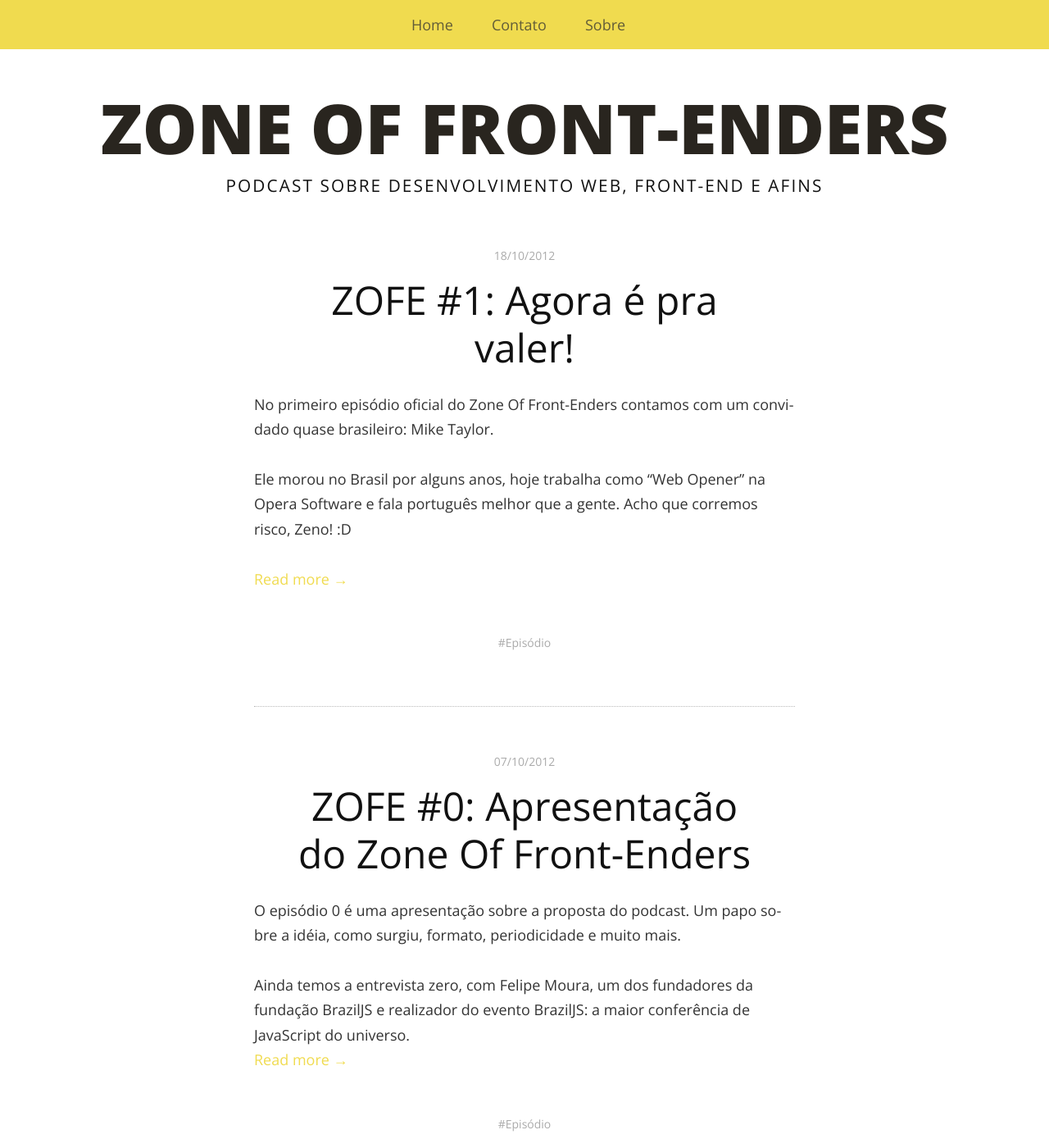
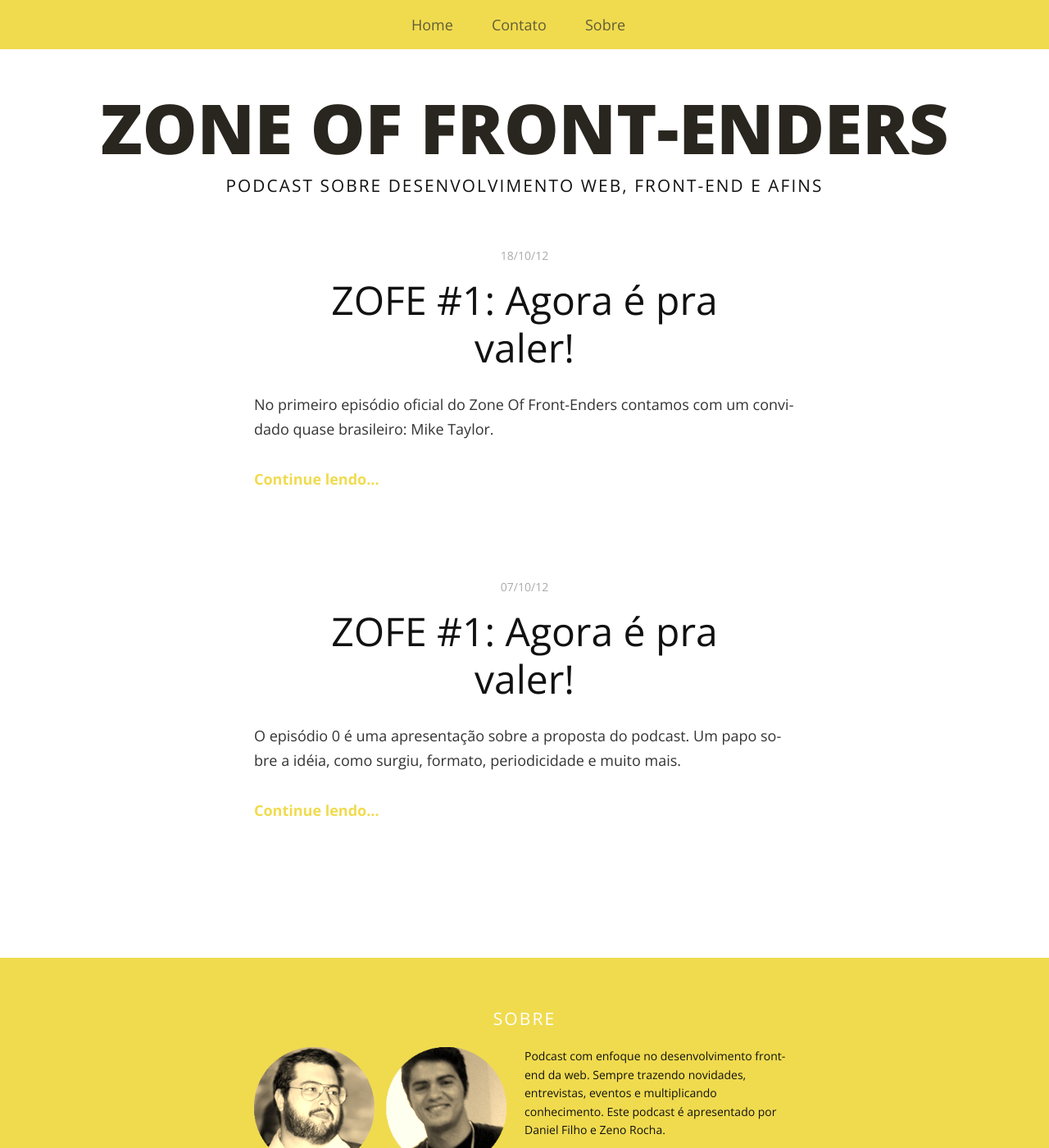
Before and after one commit to almirfilho/zofe, a Jekyll site: the page built from index.html, in a window 1280 px wide and 1400 px high. Shown: the whole window at 82% size. Built offline with Jekyll 4.4.1, drawn with Linux system fonts in a browser that asks for light colours; the list of posts is cut into pages by our own code.

Commit message:
adicionando posts e os listando dinâmicamente na home

```diff
--- /dev/null
+++ b/_posts/2012-10-07-episodio-0.html
@@ -0,0 +1,6 @@
+---
+title: 'ZOFE #1: Agora é pra valer!'
+layout: default
+---
+
+<p>O episódio 0 é uma apresentação sobre a proposta do podcast. Um papo sobre a idéia, como surgiu, formato, periodicidade e muito mais.</p>
--- /dev/null
+++ b/_posts/2012-10-18-episodio-1.html
@@ -0,0 +1,6 @@
+---
+title: 'ZOFE #1: Agora é pra valer!'
+layout: default
+---
+
+<p>No primeiro episódio oficial do Zone Of Front-Enders contamos com um convidado quase brasileiro: Mike Taylor.</p>
--- a/index.html
+++ b/index.html
@@ -2,65 +2,39 @@
 layout: default
 ---
 
-<article id="post-44" class="post-44 post type-post status-publish format-standard hentry category-episodio">
+{% for post in paginator.posts %}
+
+  <article class="post type-post status-publish format-standard hentry category-episodio">
 
     <aside class="entry-details">
-    <a href="http://zofe.com.br/zofe-1-agora-e-pra-valer/" class="entry-date">18/10/2012</a>
+      <a href="{{ post.url }}" class="entry-date">{{ post.date | date: "%d/%m/%y" }}</a>
     </aside><!--end .entry-details -->
 
     <header class="entry-header">
-    <h2 class="entry-title"><a href="http://zofe.com.br/zofe-1-agora-e-pra-valer/" title="Permalink to ZOFE #1: Agora é pra valer!" rel="bookmark">ZOFE #1: Agora é pra valer!</a></h2>
+      <h2 class="entry-title"><a href="{{ post.url }}" title="{{ post.title }}" rel="bookmark">{{ post.title }}</a></h2>
     </header><!--end .entry-header -->
 
-
     <div class="entry-content clearfix">
-
-            <p>No primeiro episódio oficial do Zone Of Front-Enders contamos com um convidado quase brasileiro: Mike Taylor.</p>
-<p>Ele morou no Brasil por alguns anos, hoje trabalha como &#8220;Web Opener&#8221; na Opera Software e fala português melhor que a gente. Acho que corremos risco, Zeno! :D</p>
-<p> <a href="http://zofe.com.br/zofe-1-agora-e-pra-valer/#more-44" class="more-link">Read more &rarr;</a></p>
-
+      {% if post.excerpt %}
+        {{ post.excerpt | markdownify }}
+        <p><strong><a href="{{ post.url }}">Continue lendo...</a></strong></p>
+      {% else %}
+        {{ post.content }}
+      {% endif %}
     </div><!-- end .entry-content -->
 
-
-  <footer class="entry-meta">
+    <!-- <footer class="entry-meta">
       <ul>
-      <li class="entry-cats"><ul class="post-categories">
-  <li><a href="http://zofe.com.br/category/episodio/" title="View all posts in Episódio" rel="category tag">Episódio</a></li></ul></li>
+        <li class="entry-cats">
+          <ul class="post-categories">
+            <li><a href="http://zofe.com.br/category/episodio/" title="View all posts in Episódio" rel="category tag">Episódio</a></li>
+          </ul>
+        </li>
         <li class="entry-comments"><a href="http://zofe.com.br/zofe-1-agora-e-pra-valer/#respond" class="comments-link"  title="Comment on ZOFE #1: Agora é pra valer!"> </a></li>
         <li class="entry-edit"></li>
       </ul>
-  </footer><!-- end .entry-meta -->
+    </footer> --><!-- end .entry-meta -->
 
-</article><!-- end post -44 -->
+  </article><!-- end post -->
 
-
-<article id="post-21" class="post-21 post type-post status-publish format-standard hentry category-episodio">
-
-  <aside class="entry-details">
-    <a href="http://zofe.com.br/zofe-0-apresentacao-do-zone-of-front-enders/" class="entry-date">07/10/2012</a>
-  </aside><!--end .entry-details -->
-
-  <header class="entry-header">
-    <h2 class="entry-title"><a href="http://zofe.com.br/zofe-0-apresentacao-do-zone-of-front-enders/" title="Permalink to ZOFE #0: Apresentação do Zone Of Front-Enders" rel="bookmark">ZOFE #0: Apresentação do Zone Of Front-Enders</a></h2>
-  </header><!--end .entry-header -->
-
-
-  <div class="entry-content clearfix">
-
-            <p>O episódio 0 é uma apresentação sobre a proposta do podcast. Um papo sobre a idéia, como surgiu, formato, periodicidade e muito mais.</p>
-<p>Ainda temos a entrevista zero, com Felipe Moura, um dos fundadores da fundação BrazilJS e realizador do evento BrazilJS: a maior conferência de JavaScript do universo.<br />
- <a href="http://zofe.com.br/zofe-0-apresentacao-do-zone-of-front-enders/#more-21" class="more-link">Read more &rarr;</a></p>
-
-      </div><!-- end .entry-content -->
-
-
-  <footer class="entry-meta">
-    <ul>
-      <li class="entry-cats"><ul class="post-categories">
-  <li><a href="http://zofe.com.br/category/episodio/" title="View all posts in Episódio" rel="category tag">Episódio</a></li></ul></li>
-      <li class="entry-comments"><a href="http://zofe.com.br/zofe-0-apresentacao-do-zone-of-front-enders/#respond" class="comments-link"  title="Comment on ZOFE #0: Apresentação do Zone Of Front-Enders"> </a></li>
-      <li class="entry-edit"></li>
-          </ul>
-  </footer><!-- end .entry-meta -->
-
-</article><!-- end post -21 -->
+{% endfor %}
```
Lines whose indentation alone changed are shown as unchanged.
